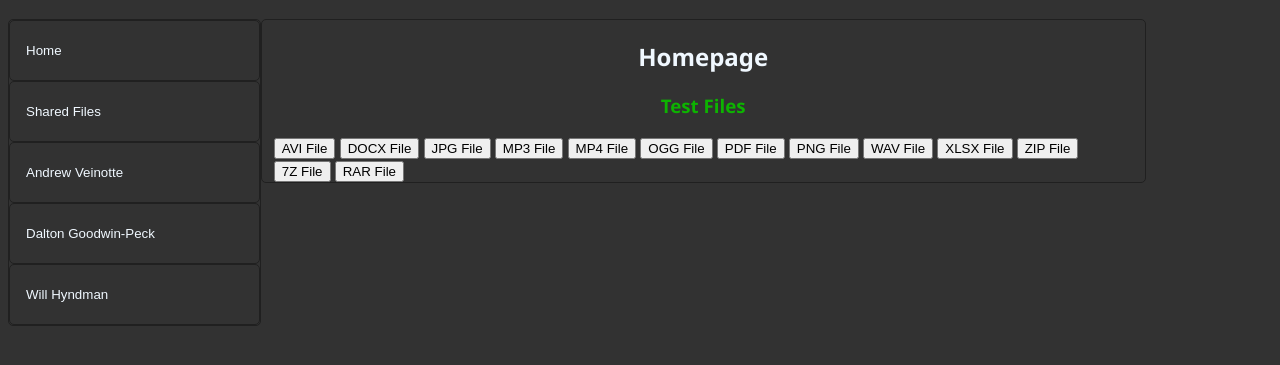
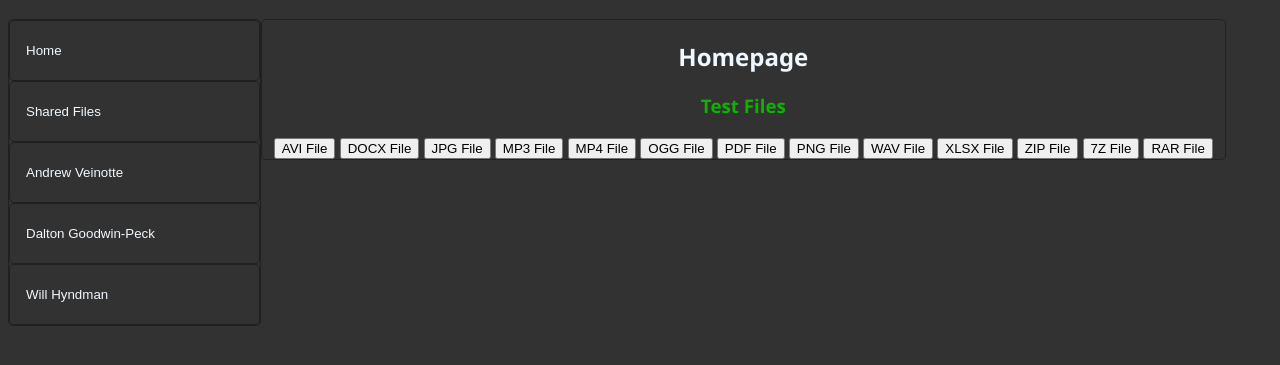
Before and after one commit to avpxxd/dlsite, a plain HTML site: page index.html in a window 1280 px wide. Shown: the part 67-432 px from the top of the page. Drawn offline with Linux system fonts and the light colour scheme.

Commit message:
Update styles.css

```diff
--- a/styles.css
+++ b/styles.css
@@ -42,7 +42,7 @@
   padding: 0px 12px;
   border: 1px solid #202020;
   border-radius: 5px;
-  width: 70%;
+  width: relative;
 }
 
 body {
```
